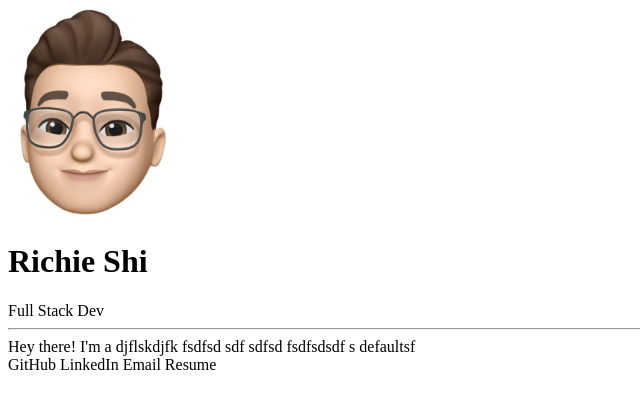
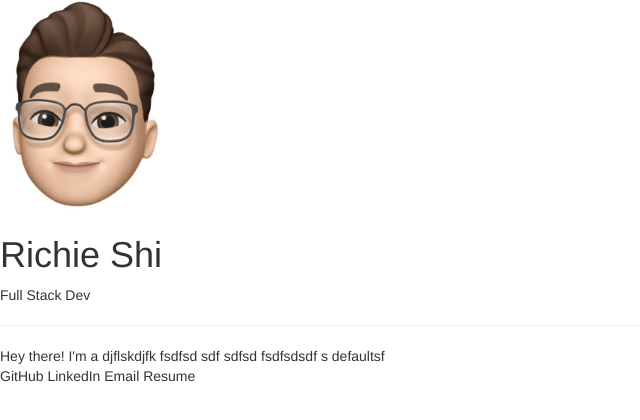
Before and after one commit to rhjshi/my-website, a Next.js app: page / in a window 1280 px wide. Shown: the top 420 px of the page, without its empty margins (0-640 px from the left). Built offline with nearby package versions, Linux system fonts and the light colour scheme.

Commit message:
added reactstrap and linked bootstrap

```diff
--- a/package.json
+++ b/package.json
@@ -11,6 +11,7 @@
     "next": "10.0.4",
     "react": "17.0.1",
     "react-dom": "17.0.1",
+    "reactstrap": "^8.8.1",
     "sass": "^1.32.0"
   }
 }
--- a/pages/index.js
+++ b/pages/index.js
@@ -8,6 +8,7 @@
       <Head>
         <title>Richie Shi</title>
         <link rel="icon" href="/favicon.ico" />
+        <link rel="stylesheet" href="https://maxcdn.bootstrapcdn.com/bootstrap/3.4.1/css/bootstrap.min.css"/>
       </Head>
 
       <Intro/>
```
Also changed, not shown: 1 other file (tests, documents, lock files or other folders).
